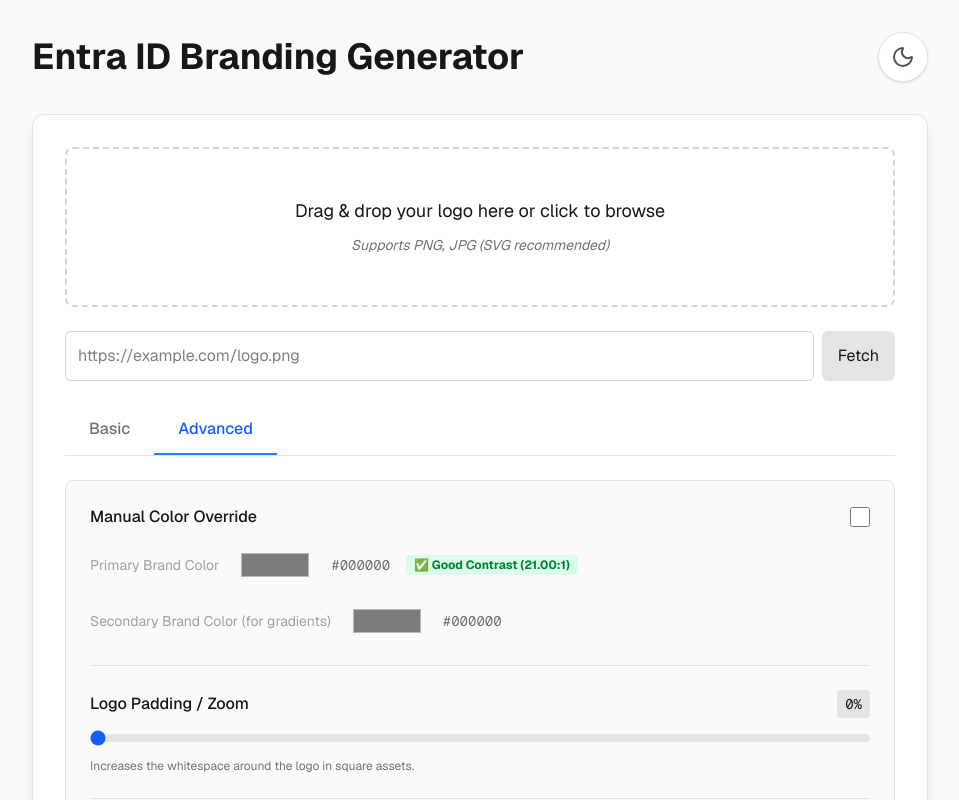
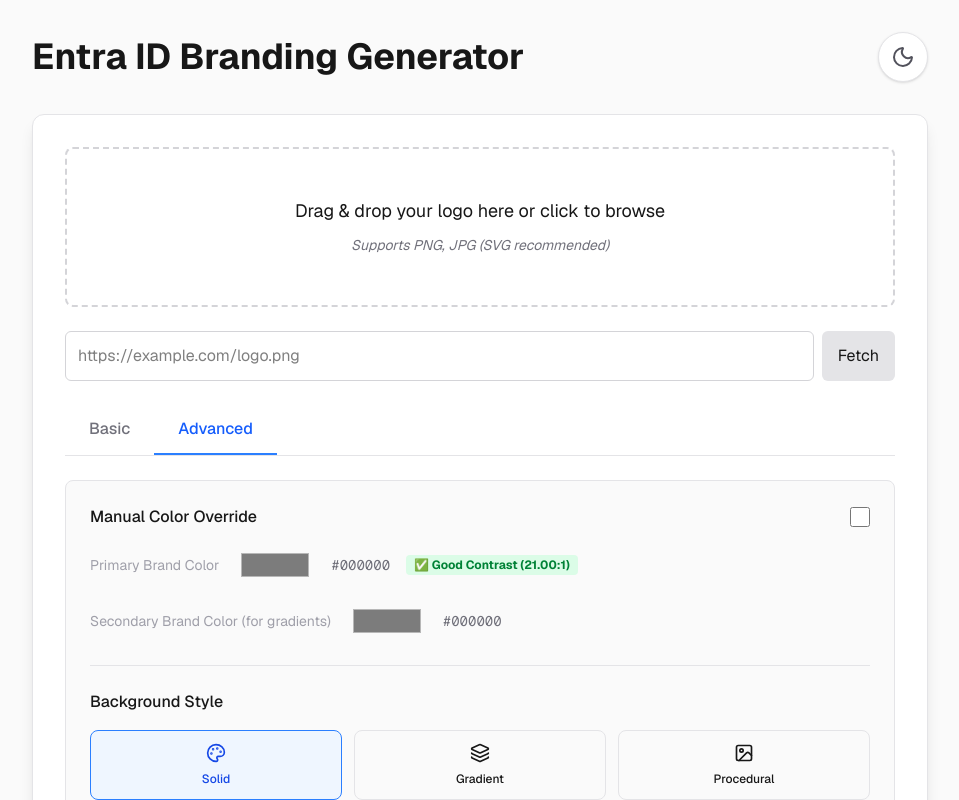
Before and after one commit to Ivoozz/entra-branding-generator, a Next.js app: page / in a window 1280 px wide. Both pictures are taken after a click on the button "Advanced". Shown: the top 800 px of the page, without its empty margins (160-1119 px from the left). Built offline with nearby package versions, Linux system fonts and the light colour scheme.

Commit message:
feat: add procedural background generator

```diff
--- a/src/app/api/generate/route.ts
+++ b/src/app/api/generate/route.ts
@@ -9,6 +9,7 @@
     const secondary = formData.get('secondary') as string;
     const logoPadding = formData.get('logoPadding') ? Number(formData.get('logoPadding')) : undefined;
     const monochrome = formData.get('monochrome') as 'original' | 'white' | 'black' | null;
+    const customBackground = formData.get('customBackground') as string | null;
 
     if (!file) return NextResponse.json({ error: 'No file provided' }, { status: 400 });
 
@@ -17,7 +18,8 @@
       primary,
       secondary,
       logoPadding,
-      monochrome: monochrome || 'original'
+      monochrome: monochrome || 'original',
+      customBackground
     });
 
     const assetResponse: Record<string, string> = {};
--- a/src/app/page.tsx
+++ b/src/app/page.tsx
@@ -1,10 +1,11 @@
 'use client';
 
-import { useState, useMemo } from 'react';
+import { useState, useMemo, useRef } from 'react';
 import JSZip from 'jszip';
-import { Sun, Moon } from 'lucide-react';
+import { Sun, Moon, Image as ImageIcon, Layers, Palette } from 'lucide-react';
 import BrandingPreview from '@/components/BrandingPreview';
 import LoginMockup from '@/components/LoginMockup';
+import ProceduralBg, { ProceduralBgHandle } from '@/components/ProceduralBg';
 import { getContrastRatio, getContrastRating } from '@/lib/accessibility';
 
 export default function Home() {
@@ -15,10 +16,13 @@
   const [isManual, setIsManual] = useState(false);
   const [primaryColor, setPrimaryColor] = useState('#000000');
   const [secondaryColor, setSecondaryColor] = useState('#000000');
+  const [bgMode, setBgMode] = useState<'solid' | 'gradient' | 'procedural'>('solid');
   const [logoPadding, setLogoPadding] = useState(0);
   const [logoVariant, setLogoVariant] = useState<'original' | 'white' | 'black'>('original');
   const [activeTab, setActiveTab] = useState<'basic' | 'advanced'>('basic');
   const [theme, setTheme] = useState<'light' | 'dark'>('light');
+
+  const proceduralBgRef = useRef<ProceduralBgHandle>(null);
 
   const contrastInfo = useMemo(() => {
     const ratio = getContrastRatio(primaryColor, '#FFFFFF');
@@ -58,6 +62,11 @@
     formData.append('logoPadding', logoPadding.toString());
     formData.append('monochrome', logoVariant);
 
+    if (bgMode === 'procedural' && proceduralBgRef.current) {
+      const customBackground = proceduralBgRef.current.getDataUrl();
+      formData.append('customBackground', customBackground);
+    }
+
     try {
       const res = await fetch('/api/generate', {
         method: 'POST',
@@ -93,6 +102,11 @@
 
   return (
     <div className="flex flex-col min-h-screen items-center bg-zinc-50 dark:bg-black p-8 font-sans transition-colors duration-300">
+      <ProceduralBg
+        ref={proceduralBgRef}
+        primaryColor={primaryColor}
+        secondaryColor={secondaryColor}
+      />
       <main className="w-full max-w-4xl flex flex-col items-center">
         <div className="flex justify-between w-full items-center mb-8">
           <h1 className="text-4xl font-bold">Entra ID Branding Generator</h1>
@@ -220,6 +234,39 @@
                   </div>
 
                   <div className="flex flex-col gap-4 border-t border-zinc-200 dark:border-zinc-700 pt-6">
+                    <label className="font-medium">Background Style</label>
+                    <div className="grid grid-cols-3 gap-3">
+                      <button
+                        onClick={() => setBgMode('solid')}
+                        className={`flex flex-col items-center gap-2 p-3 rounded-lg border transition-all ${
+                          bgMode === 'solid' ? 'bg-blue-50 border-blue-500 text-blue-700 dark:bg-blue-900/20' : 'border-zinc-200 dark:border-zinc-800'
+                        }`}
+                      >
+                        <Palette className="w-5 h-5" />
+                        <span className="text-xs font-medium">Solid</span>
+                      </button>
+                      <button
+                        onClick={() => setBgMode('gradient')}
+                        className={`flex flex-col items-center gap-2 p-3 rounded-lg border transition-all ${
+                          bgMode === 'gradient' ? 'bg-blue-50 border-blue-500 text-blue-700 dark:bg-blue-900/20' : 'border-zinc-200 dark:border-zinc-800'
+                        }`}
+                      >
+                        <Layers className="w-5 h-5" />
+                        <span className="text-xs font-medium">Gradient</span>
+                      </button>
+                      <button
+                        onClick={() => setBgMode('procedural')}
+                        className={`flex flex-col items-center gap-2 p-3 rounded-lg border transition-all ${
+                          bgMode === 'procedural' ? 'bg-blue-50 border-blue-500 text-blue-700 dark:bg-blue-900/20' : 'border-zinc-200 dark:border-zinc-800'
+                        }`}
+                      >
+                        <ImageIcon className="w-5 h-5" />
+                        <span className="text-xs font-medium">Procedural</span>
+                      </button>
+                    </div>
+                  </div>
+
+                  <div className="flex flex-col gap-4 border-t border-zinc-200 dark:border-zinc-700 pt-6">
                     <div className="flex justify-between items-center">
                       <label htmlFor="logo-padding" className="font-medium">Logo Padding / Zoom</label>
                       <span className="text-sm font-mono bg-zinc-200 dark:bg-zinc-700 px-2 py-1 rounded">{logoPadding}%</span>
--- /dev/null
+++ b/src/components/ProceduralBg.tsx
@@ -0,0 +1,88 @@
+'use client';
+
+import React, { useRef, useImperativeHandle, forwardRef, useEffect } from 'react';
+
+interface ProceduralBgProps {
+  primaryColor: string;
+  secondaryColor: string;
+}
+
+export interface ProceduralBgHandle {
+  getDataUrl: () => string;
+}
+
+const ProceduralBg = forwardRef<ProceduralBgHandle, ProceduralBgProps>(
+  ({ primaryColor, secondaryColor }, ref) => {
+    const canvasRef = useRef<HTMLCanvasElement>(null);
+
+    const draw = () => {
+      const canvas = canvasRef.current;
+      if (!canvas) return;
+
+      const ctx = canvas.getContext('2d');
+      if (!ctx) return;
+
+      const width = canvas.width;
+      const height = canvas.height;
+
+      // Clear canvas
+      ctx.clearRect(0, 0, width, height);
+
+      // Fill background with primary color (slightly darkened or as is)
+      ctx.fillStyle = primaryColor;
+      ctx.fillRect(0, 0, width, height);
+
+      // Draw soft blurred blobs
+      const drawBlob = (color: string, x: number, y: number, radius: number) => {
+        const gradient = ctx.createRadialGradient(x, y, 0, x, y, radius);
+        gradient.addColorStop(0, color);
+        gradient.addColorStop(1, 'transparent');
+
+        ctx.globalCompositeOperation = 'screen';
+        ctx.fillStyle = gradient;
+        ctx.beginPath();
+        ctx.arc(x, y, radius, 0, Math.PI * 2);
+        ctx.fill();
+      };
+
+      // Add multiple blobs for "Fluent" look
+      // Blob 1: Secondary color top right
+      drawBlob(secondaryColor, width * 0.8, height * 0.2, width * 0.6);
+
+      // Blob 2: Primary color (lighter/vibrant) bottom left
+      drawBlob(primaryColor, width * 0.2, height * 0.8, width * 0.5);
+
+      // Blob 3: White/Soft light top left
+      drawBlob('rgba(255, 255, 255, 0.2)', width * 0.1, height * 0.1, width * 0.4);
+
+      // Blob 4: Secondary color bottom right
+      drawBlob(secondaryColor, width * 0.9, height * 0.9, width * 0.3);
+    };
+
+    useEffect(() => {
+      draw();
+    }, [primaryColor, secondaryColor]);
+
+    useImperativeHandle(ref, () => ({
+      getDataUrl: () => {
+        if (canvasRef.current) {
+          return canvasRef.current.toDataURL('image/png');
+        }
+        return '';
+      },
+    }));
+
+    return (
+      <canvas
+        ref={canvasRef}
+        width={1920}
+        height={1080}
+        style={{ display: 'none' }}
+      />
+    );
+  }
+);
+
+ProceduralBg.displayName = 'ProceduralBg';
+
+export default ProceduralBg;
--- a/src/lib/image-processor.ts
+++ b/src/lib/image-processor.ts
@@ -47,7 +47,10 @@
           });
       }
     } else {
-      if (customColors?.secondary) {
+      if (customColors?.customBackground) {
+        const base64Data = customColors.customBackground.split(',')[1];
+        pipeline = sharp(Buffer.from(base64Data, 'base64'));
+      } else if (customColors?.secondary) {
         const svg = `
           <svg width="${spec.width}" height="${spec.height}">
             <defs>
--- a/src/lib/types.ts
+++ b/src/lib/types.ts
@@ -21,6 +21,7 @@
   darkBackground?: string; // HEX or RGB
   logoPadding?: number; // 0 to 50
   monochrome?: 'original' | 'white' | 'black';
+  customBackground?: string | null;
 }
 
 export interface BrandingResponse {
```
